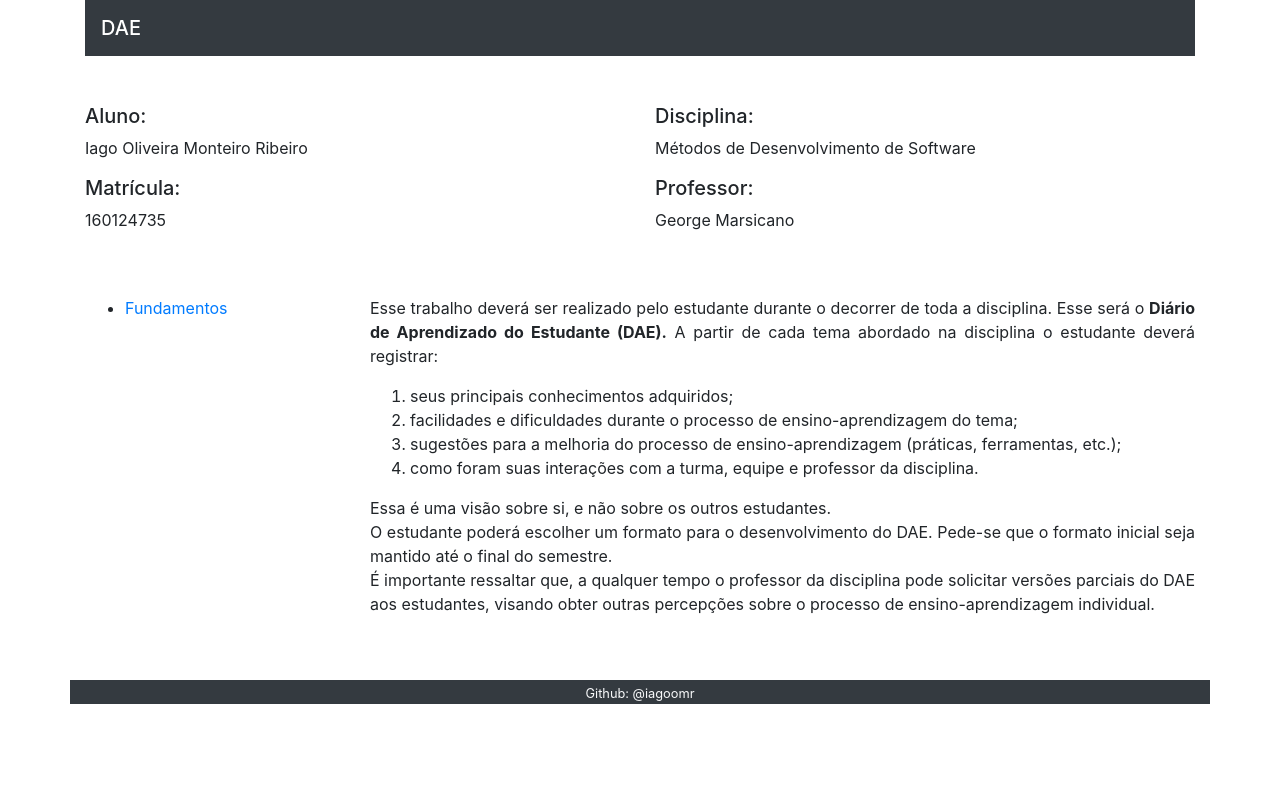
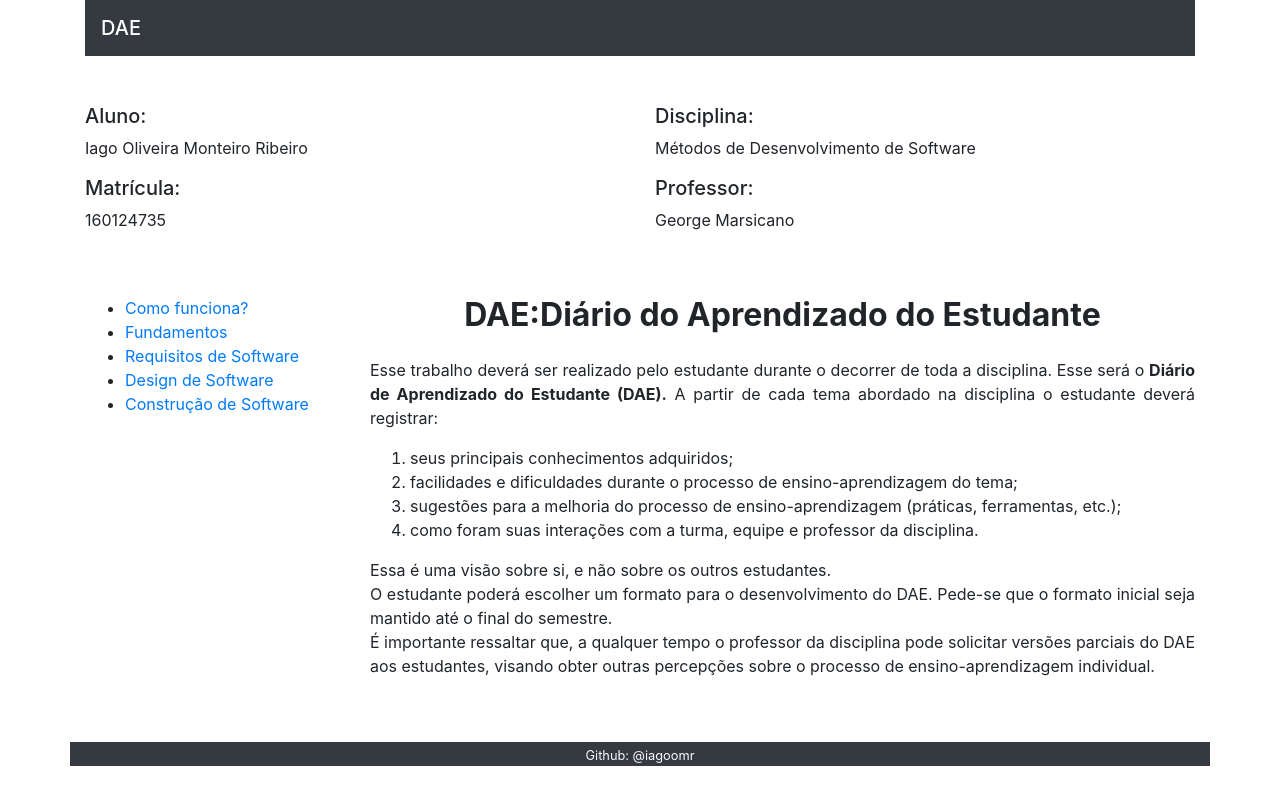
Before and after one commit to iagoomr/DAE_MDS_2020-1, a plain HTML site: page index.html in a window 1280 px wide. Drawn offline with nearby package versions, Linux system fonts and the light colour scheme.

Commit message:
update index.html

```diff
--- a/index.html
+++ b/index.html
@@ -44,11 +44,17 @@
             <div class="row">
                 <div class="col-3">
                     <ul>
-                        <li><a href="">Fundamentos</a></li>
+                        <li><a href="index.html">Como funciona?</a></li>
+                        <li><a href="fundamentos.html">Fundamentos</a></li>
+                        <li><a href="requisitos.html">Requisitos de Software</a></li>
+                        <li><a href="design.html">Design de Software</a></li>
+                        <li><a href="construcao.html">Construção de Software</a></li>
                     </ul>
                 </div>
                 <div class="col-9 text-justify">
-					<p>
+
+                    <h2 class="text-center font-weight-bold mb-4">DAE:Diário do Aprendizado do Estudante</h2>
+                    <p>
 						Esse trabalho deverá ser realizado pelo estudante durante o decorrer de toda a disciplina. Esse será o  <strong>Diário de
 						Aprendizado do Estudante (DAE).</strong> A partir de cada tema abordado na disciplina o estudante deverá registrar:
 					</p>
```
